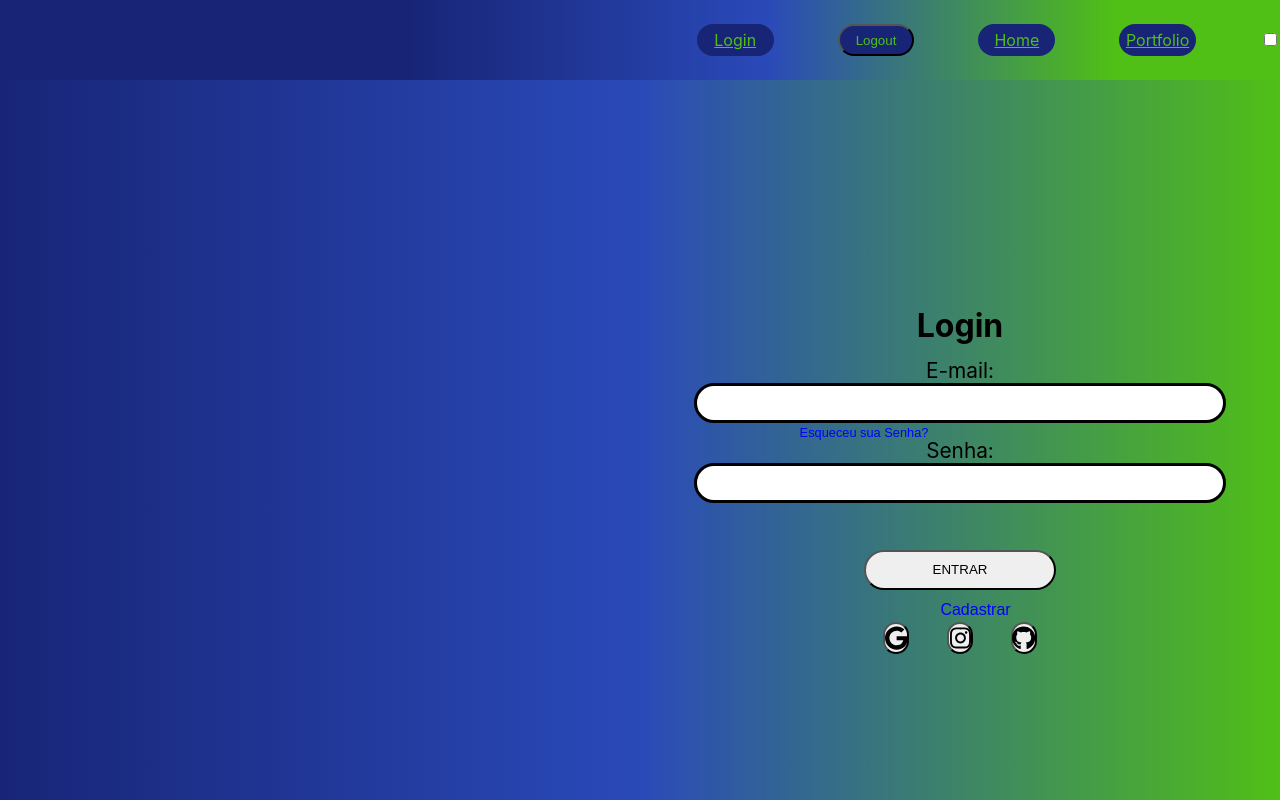
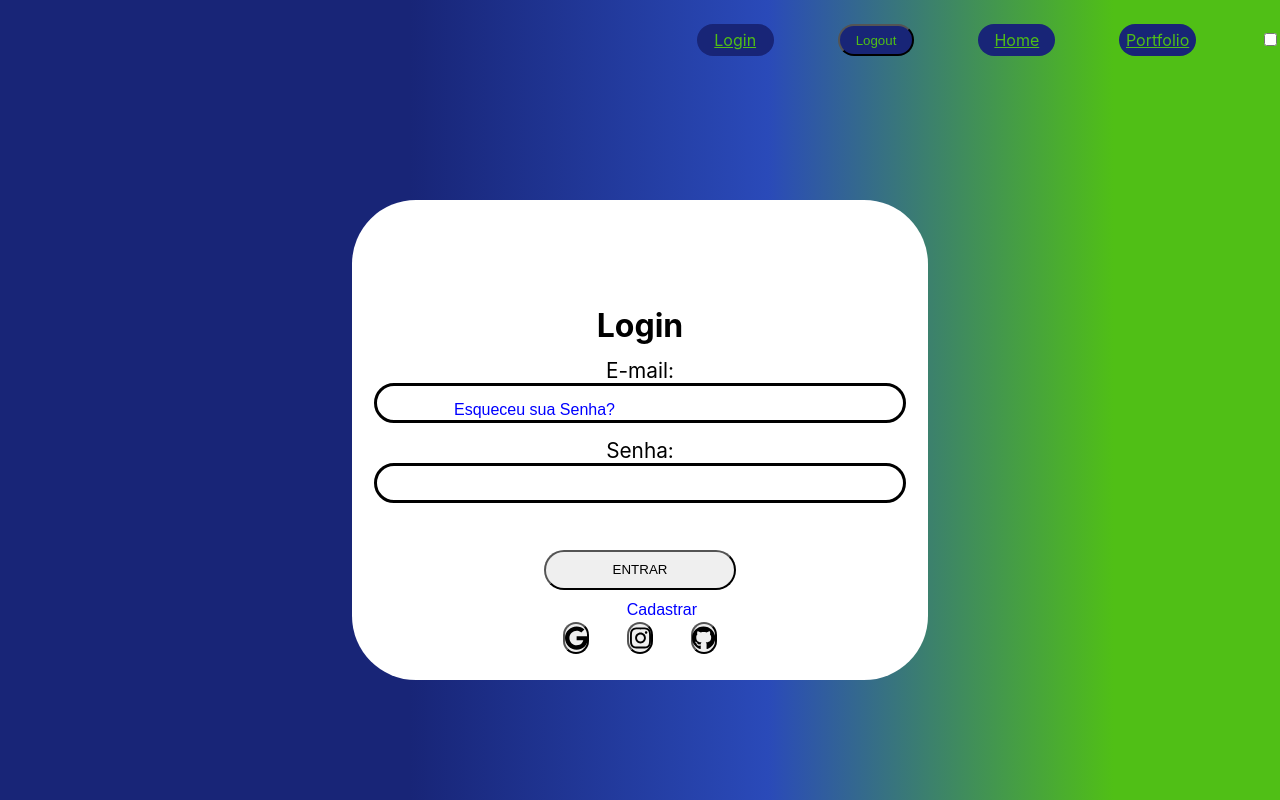
Before and after one commit to lucasandre46/tela_login, a React (Create React App) app: page /login in a window 1280 px wide. Built offline with nearby package versions, Linux system fonts and the light colour scheme.

Commit message:
atlz_30/06/25

```diff
--- a/src/components/ui/btnText/btnText.module.scss
+++ b/src/components/ui/btnText/btnText.module.scss
@@ -2,15 +2,15 @@
     background: none;
     color: blue;
     border: none;
-    font-size: 80%;
+    font-size: 100%;
     position: absolute;
-    top: 53%;
-    left: 62%;
+    top: 50%;
+    left: 35%;
 }
 
 .cadastrar{
     position: absolute;
     top: 75%;
-    left: 73%;
+    left: 48.5%;
     font-size: 100%;
-}
+};
--- a/src/components/ui/header/header.module.scss
+++ b/src/components/ui/header/header.module.scss
@@ -1,4 +1,6 @@
-
+.header{
+    background: none ;
+}
 
 .btnhome{
      background-color: rgba(24, 37, 119, 1);
--- a/src/pages/form_page/form.module.scss
+++ b/src/pages/form_page/form.module.scss
@@ -7,10 +7,7 @@
    align-items: center;
    justify-content: center;
 
-   background: linear-gradient(90deg,
-            rgba(24, 37, 119, 1) 0%,
-            rgba(42, 74, 185, 1) 50%,
-            rgba(80, 191, 22, 1) 100%,);
+   background: none;
           }
 
           .form{
--- a/src/pages/login_page/LoginPage.js
+++ b/src/pages/login_page/LoginPage.js
@@ -88,6 +88,8 @@ function LoginPage() {
 
             </div>
         </div>
+
+        <div className={styles.div_fundo}/>
     </>
 }
 
--- a/src/pages/login_page/loginPage.module.scss
+++ b/src/pages/login_page/loginPage.module.scss
@@ -1,15 +1,25 @@
 .LoginPage {
   display: flex;
-   justify-content: end;
-   background: linear-gradient(90deg,
-            rgba(24, 37, 119, 1) 0%,
-            rgba(42, 74, 185, 1) 50%,
-            rgba(80, 191, 22, 1) 100%,);
+   justify-content: center;
+   background: none;
 
             width: 100vw;
             height: 90vh;
 
             overflow: hidden;
+
+}
+
+.div_fundo{
+   width: 45vw;
+  height: 60vh;
+  background-color: white;
+  position: absolute;
+  left: 27.5vw;
+  top: 25vh;
+  border-radius: 5vw;
+
+  z-index: -1;
 }
 
 
--- a/src/pages/portfolio_page/Portfolio.module.scss
+++ b/src/pages/portfolio_page/Portfolio.module.scss
@@ -6,4 +6,4 @@
     align-items: center;
     justify-content: flex-end;
 
-}
+};
--- a/src/pages/portfolio_page/PortfolioPage.js
+++ b/src/pages/portfolio_page/PortfolioPage.js
@@ -6,9 +6,13 @@ function PortfolioPage () {
 
     return<>
 
+
+
      <Main/>
 
      <footer className={styles.footer}></footer>
+
+
 
     </>
 
```
